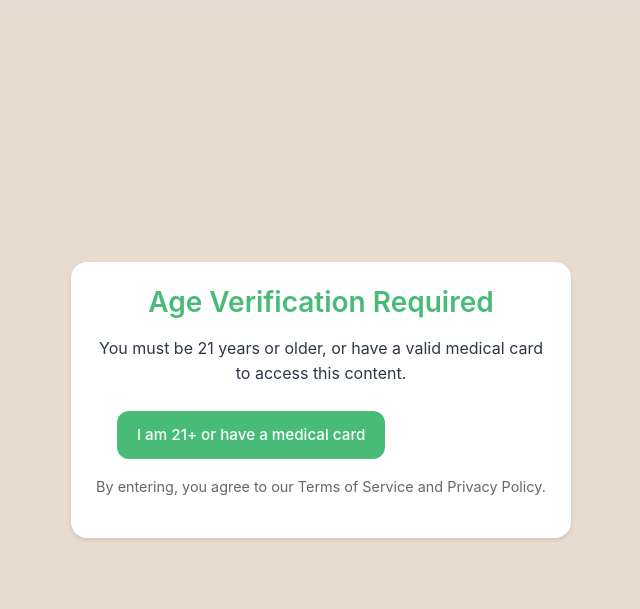
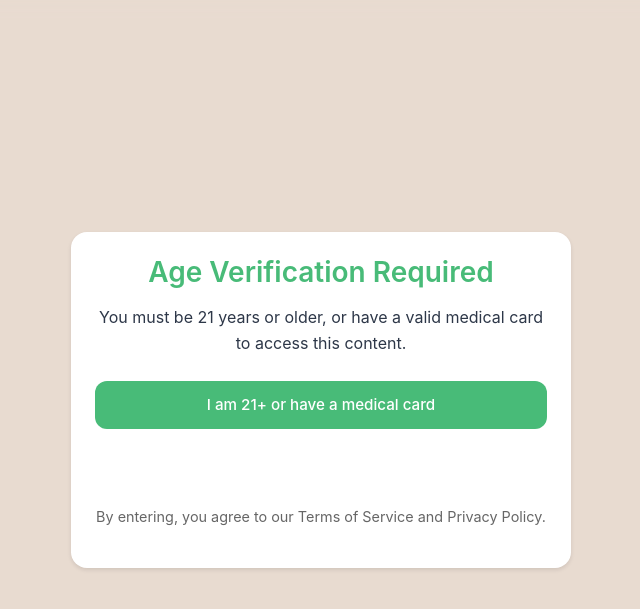
Before and after one commit to sashzabegalin/Cannabis-Chat, a Flask app: page / in a window 1280 px wide. Shown: the top 609 px of the page, without its empty margins (319-959 px from the left). Run offline with Flask 3, Linux system fonts and the light colour scheme.

Commit message:
Agent query: Can you see both buttons clearly in the age verification modal? The 'I am 21+' button should be green and the 'I am not 21+' button should be dark gray.
Improve age verification button styling.

Screenshot: https://storage.googleapis.com/screenshot-production-us-central1/8252cc56-6144-4ac3-9e34-39b687a2cce0/2b6b7af7-bb29-4ae2-8ce8-9bdfd327c481.jpg

```diff
--- a/static/css/style.css
+++ b/static/css/style.css
@@ -53,10 +53,20 @@ body {
 
 .age-verify-buttons {
     display: flex;
-    flex-wrap: wrap;
+    flex-direction: column;
     gap: 0.75rem;
     justify-content: center;
     margin-top: 1.5rem;
+}
+
+.age-verify-buttons .choice-button {
+    width: 100%;
+    display: block;
+    background: var(--primary-green);
+}
+
+.age-verify-buttons .choice-button:last-child {
+    background: var(--text-dark);
 }
 
 .chat-container {
```
